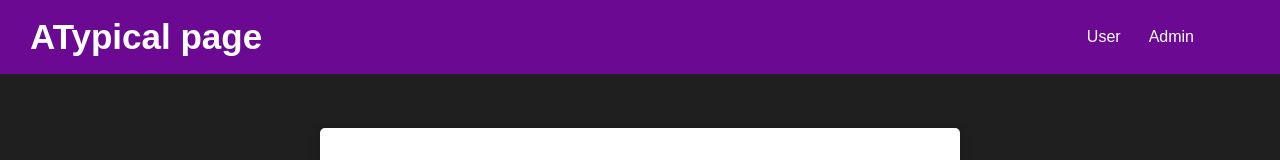
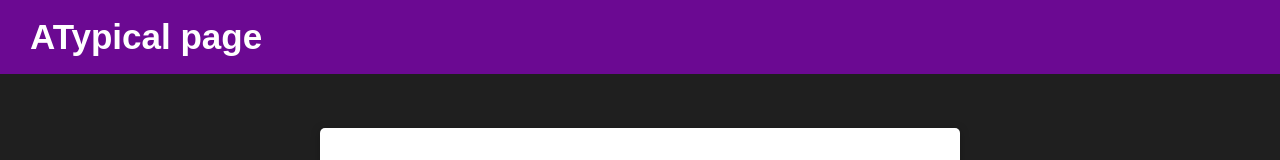
Before and after one commit to samahajizadeh/login-page, a React (Create React App) app: page / in a window 1280 px wide. Shown: the top 160 px of the page. Built offline with nearby package versions, Linux system fonts and the light colour scheme.

Commit message:
added Authentication to main header

```diff
--- a/src/components/Login/Login.js
+++ b/src/components/Login/Login.js
@@ -4,9 +4,11 @@ import Card from "../UI/Card";
 import classes from "./Login.module.css";
 
 const emailReducer = (state, action) => {
+
   if (action.type === 'USER_INPUT') {
     return { value: action.val, isValid: action.val.includes('@') };
   }
+
   if (action.type === 'INPUT_BLUR') {
     return { value: state.value, isValid: state.value.includes('@') };
   }
@@ -62,6 +64,7 @@ const Login = (props) => {
 
   const emaileHandler = (event) => {
     dispatchEmail({ type: 'USER_INPUT', val: event.target.value });
+
     // setFormIsValid(
     //   event.target.value.includes("@") && passwordState.isValid
     // );
@@ -83,7 +86,6 @@ const Login = (props) => {
   };
 
   const validateEmailHandler = () => {
-    debugger
     dispatchEmail({type: 'INPUT_BLUR'});
     // setEmailIsValid(enteredEmail.includes("@"));
   };
--- a/src/components/MainHeader/Navigation.js
+++ b/src/components/MainHeader/Navigation.js
@@ -5,15 +5,15 @@ const Navigation = (props) => {
   return (
     <nav className={classes.nav}>
       <ul>
-        <li>
+      {props.isAuthentication &&<li>
           <a href="">User</a>
-        </li>
-        <li>
+        </li>}
+        {props.isAuthentication &&<li>
           <a href="">Admin</a>
-        </li>
-        <li>
-          {props.isAuthentication &&<button  onClick={props.logout}>Logout</button>}
-        </li>
+        </li>}
+        {props.isAuthentication &&<li>
+          <button  onClick={props.logout}>Logout</button>
+        </li>}
       </ul>
     </nav>
   );
```
